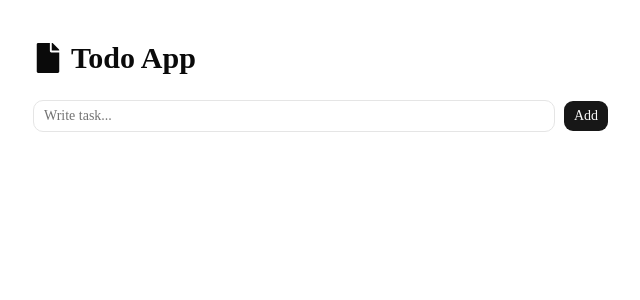
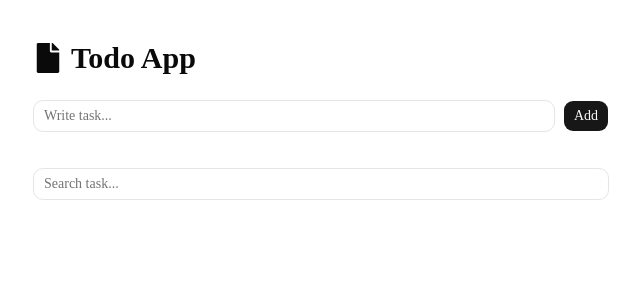
Before and after one commit to Sujon-Ahmed/next-todo-app, a Next.js app: page / in a window 1280 px wide. Shown: the top 300 px of the page, without its empty margins (319-959 px from the left). Built offline with nearby package versions, Linux system fonts and the light colour scheme.

Commit message:
task search featrure added

```diff
--- a/app/page.tsx
+++ b/app/page.tsx
@@ -11,6 +11,7 @@ import { FaFile } from "react-icons/fa";
 export default function Home() {
   const [todos, setTodos] = useState<Todo[]>([]);
   const [text, setText] = useState("");
+  const [search, setSearch] = useState("");
 
   useEffect(() => {
     const storedTodos = localStorage.getItem("todos");
@@ -51,6 +52,11 @@ export default function Home() {
     );
   };
 
+  // filtered todo
+  const filteredTodos = todos.filter((todo) =>
+    todo.text.toLowerCase().includes(search.toLowerCase()),
+  );
+
   return (
     <div className="max-w-xl mx-auto py-10">
       <h1 className="flex items-center gap-2 text-3xl font-bold mb-6">
@@ -65,8 +71,15 @@ export default function Home() {
         />
         <Button onClick={addTodo}>Add</Button>
       </div>
+      <div className="py-3">
+        <Input
+          placeholder="Search task..."
+          value={search}
+          onChange={(e) => setSearch(e.target.value)}
+        />
+      </div>
       <div className="space-y-3">
-        {todos.map((todo) => (
+        {filteredTodos.map((todo) => (
           <Card key={todo.id}>
             <CardContent className="flex justify-between items-center py-4">
               <div className="flex items-center gap-3">
```
